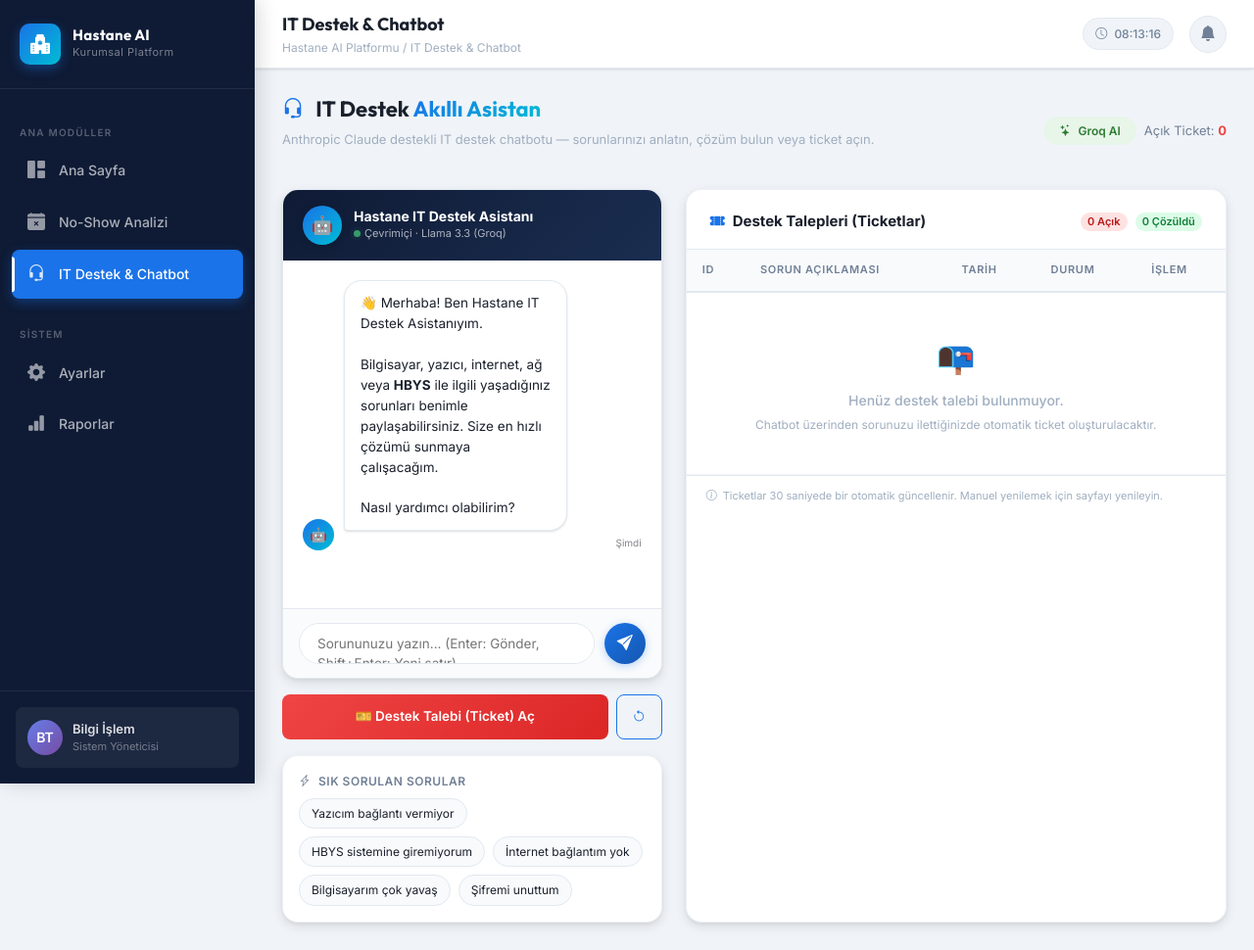
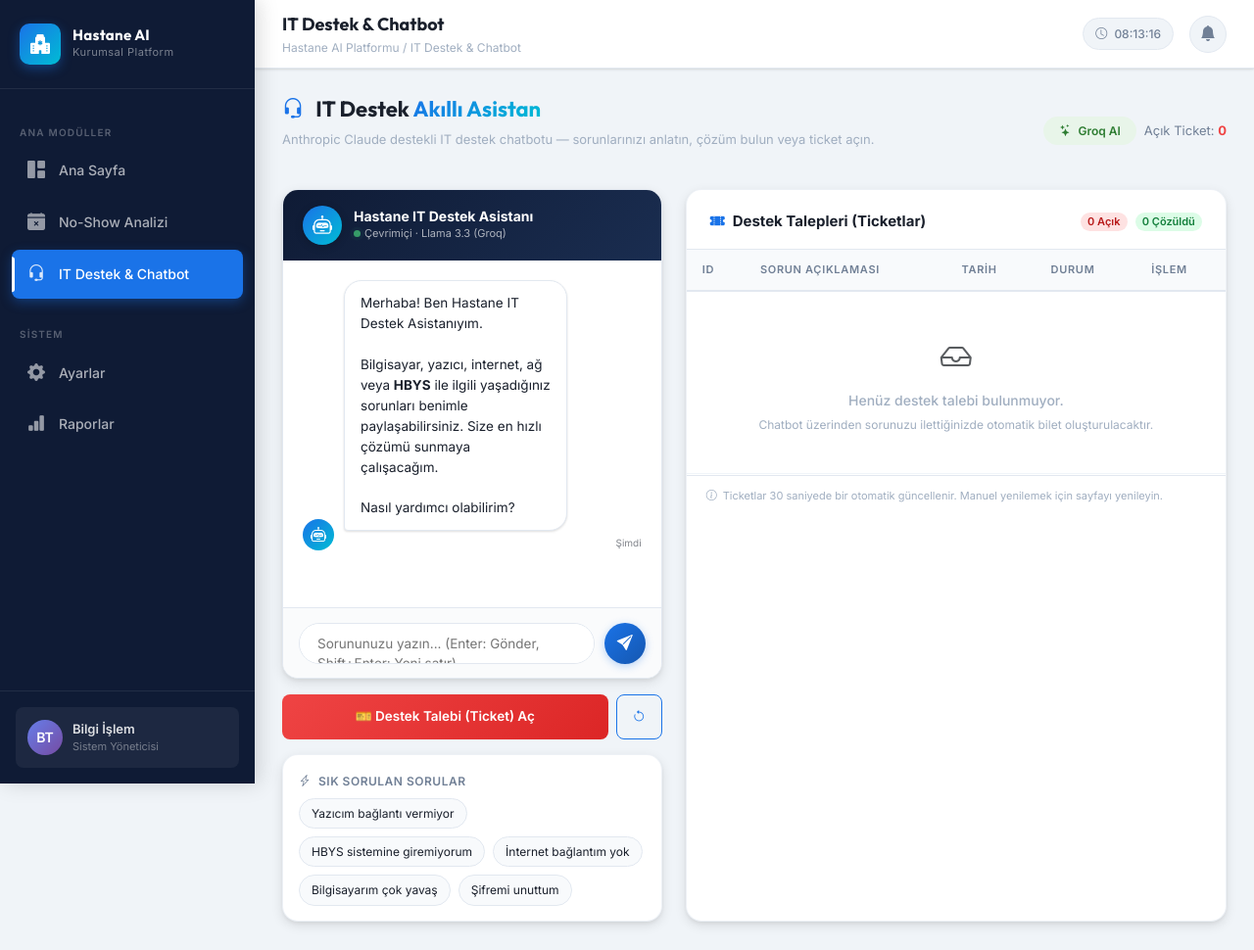
Before and after one commit to Azo15/hastane-ai-platform, a Flask app: page /chatbot/ in a window 1280 px wide. Shown: the whole page at 98% size. Run offline with Flask 3, Linux system fonts and the light colour scheme; data that the repository does not hold is empty.

Commit message:
chatbot.html emojisizlestirildi ve modernize edildi
- chatbot.html: Robot kafalari (🤖) yerine Bootstrap robot ikonlari bi-robot getirildi.
- chatbot.html: Selamlama Wave (👋) emojisi metinden temizlendi.
- chatbot.html: Kullanici mesaj ikonu (💬) bi-chat-text-fill yapildi.
- chatbot.html: Durum badge'leri icindeki 🔴 ve ✅ emojileri yerine exlamation-circle-fill ve check-circle-fill ikonlari konuldu.
- chatbot.html: Bos tablo ikonundaki 📭 emojisi bi-inbox ikonu ile degistirildi.

```diff
--- a/app/templates/chatbot.html
+++ b/app/templates/chatbot.html
@@ -39,7 +39,7 @@
 
       <!-- Chat Başlığı -->
       <div class="chat-header">
-        <div class="chat-header-avatar">🤖</div>
+        <div class="chat-header-avatar"><i class="bi bi-robot text-white fs-5"></i></div>
         <div class="chat-header-info">
           <h6>Hastane IT Destek Asistanı</h6>
           <span>
@@ -54,10 +54,10 @@
 
         <!-- Karşılama Mesajı (statik, ilk yükleme) -->
         <div class="message-wrapper">
-          <div class="message-avatar ai">🤖</div>
+          <div class="message-avatar ai"><i class="bi bi-robot text-white fs-6"></i></div>
           <div>
             <div class="message-bubble ai">
-              👋 Merhaba! Ben Hastane IT Destek Asistanıyım.<br><br>
+              Merhaba! Ben Hastane IT Destek Asistanıyım.<br><br>
               Bilgisayar, yazıcı, internet, ağ veya <strong>HBYS</strong> ile ilgili
               yaşadığınız sorunları benimle paylaşabilirsiniz.
               Size en hızlı çözümü sunmaya çalışacağım.<br><br>
@@ -177,7 +177,7 @@
                     </div>
                     {% if ticket.user_message %}
                     <div style="font-size:11px; color:var(--text-muted); margin-top:2px; white-space:nowrap; overflow:hidden; text-overflow:ellipsis;">
-                      💬 {{ ticket.user_message[:60] }}{% if ticket.user_message|length > 60 %}...{% endif %}
+                      <i class="bi bi-chat-text-fill text-muted me-1" style="font-size: 11px;"></i> {{ ticket.user_message[:60] }}{% if ticket.user_message|length > 60 %}...{% endif %}
                     </div>
                     {% endif %}
                   </div>
@@ -187,8 +187,13 @@
                   <span style="font-size:11px;">{{ ticket.date_created.strftime('%H:%M') }}</span>
                 </td>
                 <td>
-                  <span class="ticket-status-badge ticket-status-{{ 'open' if ticket.status == 'Açık' else 'closed' }}">
-                    {{ '🔴' if ticket.status == 'Açık' else '✅' }} {{ ticket.status }}
+                  <span class="ticket-status-badge ticket-status-{{ 'open' if ticket.status == 'Açık' else 'closed' }}" style="display:inline-flex; align-items:center; gap:4px;">
+                    {% if ticket.status == 'Açık' %}
+                      <i class="bi bi-exclamation-circle-fill"></i>
+                    {% else %}
+                      <i class="bi bi-check-circle-fill"></i>
+                    {% endif %}
+                    {{ ticket.status }}
                   </span>
                 </td>
                 <td>
@@ -207,9 +212,9 @@
             {% else %}
               <tr class="empty-row">
                 <td colspan="5" style="text-align:center; padding:40px; color:var(--text-muted);">
-                  <div style="font-size:32px; margin-bottom:8px;">📭</div>
+                  <div style="font-size:32px; margin-bottom:8px;"><i class="bi bi-inbox text-muted"></i></div>
                   <div style="font-size:14px; font-weight:500;">Henüz destek talebi bulunmuyor.</div>
-                  <div style="font-size:12px; margin-top:4px;">Chatbot üzerinden sorunuzu ilettiğinizde otomatik ticket oluşturulacaktır.</div>
+                  <div style="font-size:12px; margin-top:4px;">Chatbot üzerinden sorunuzu ilettiğinizde otomatik bilet oluşturulacaktır.</div>
                 </td>
               </tr>
             {% endif %}
```
